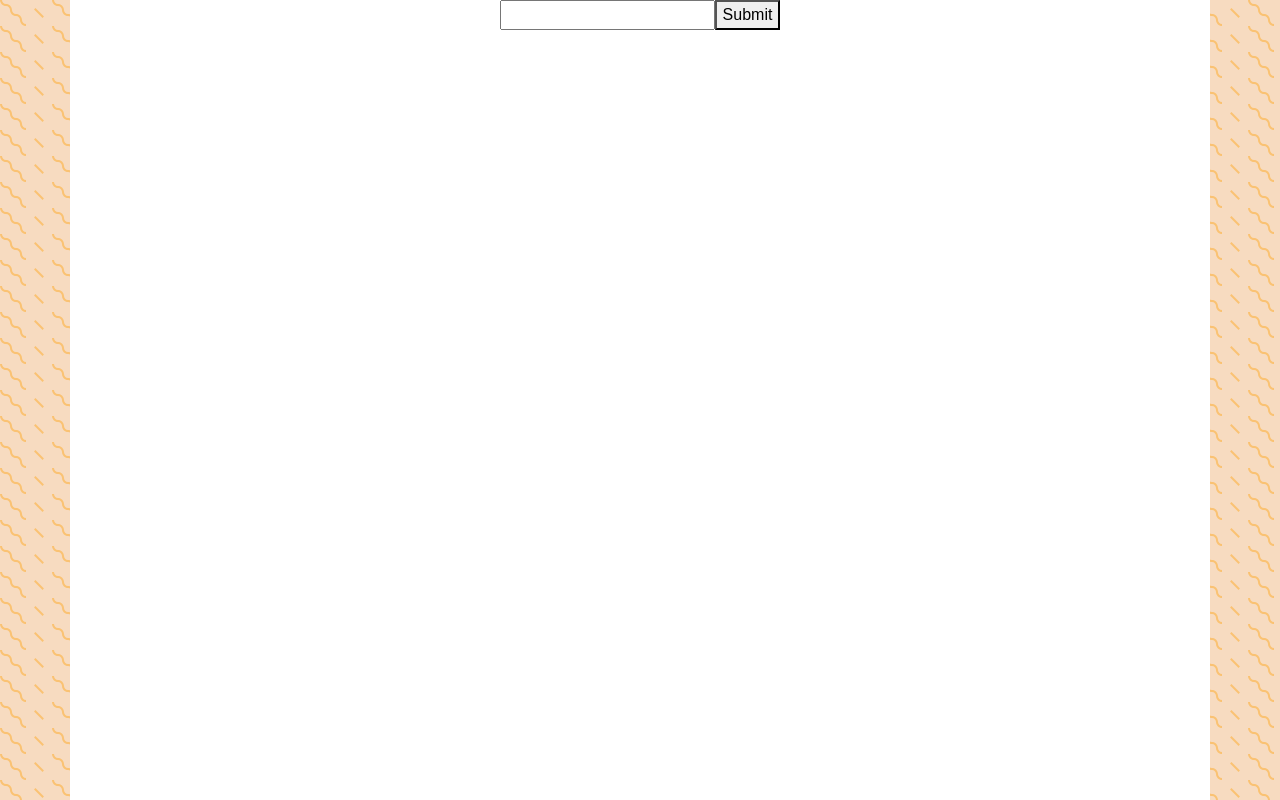
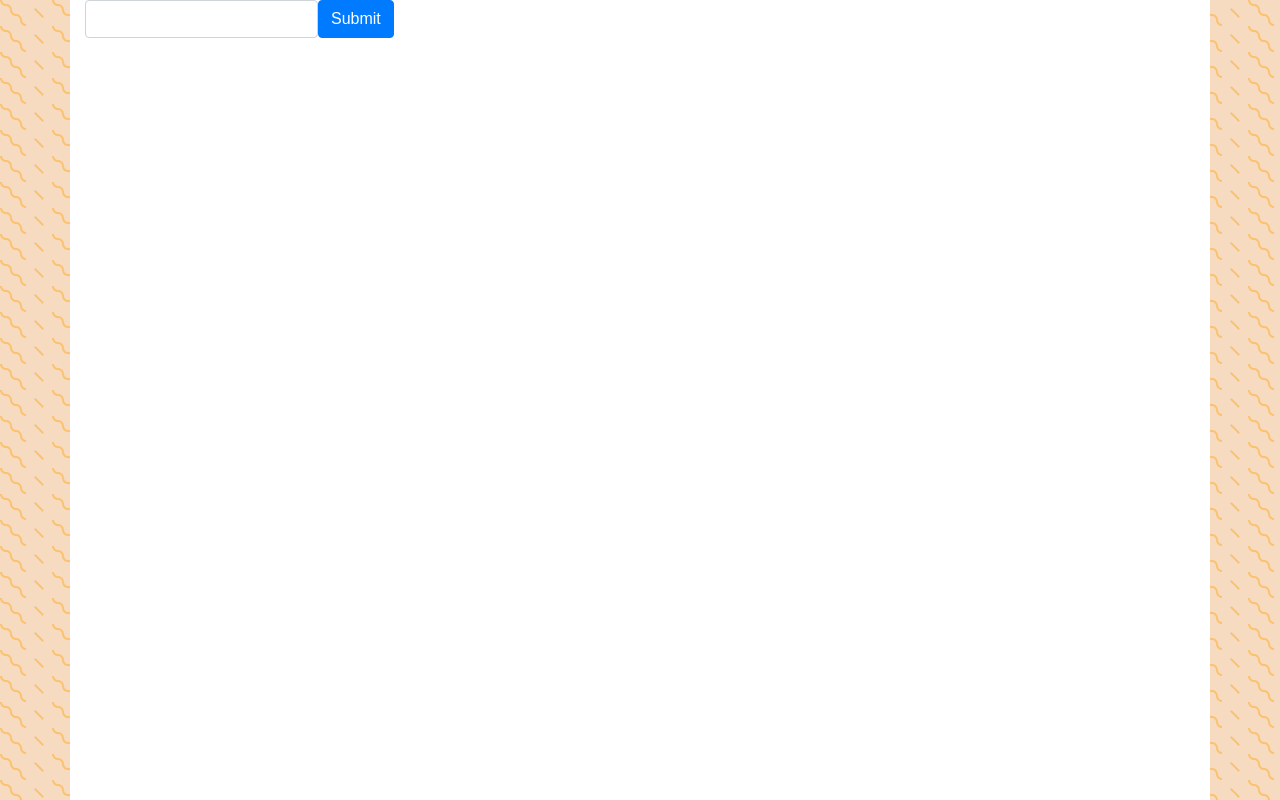
Before and after one commit to MatiasLappalainen/vincit-ankka, a React (Create React App) app: page /add in a window 1280 px wide. Built offline with nearby package versions, Linux system fonts and the light colour scheme.

Commit message:
Added select component Made styling changes on FormWrapper component and made a plan

```diff
--- a/src/Components/FormWrapper.tsx
+++ b/src/Components/FormWrapper.tsx
@@ -32,14 +32,17 @@ class FormWrapper extends React.Component<{}, FormWrapperState> {
 
   render() {
     return (
-      <form>
+      <form className="form-inline">
+        <div>
         <TextField
           name="description"
           onChange={this.handleChange}
+          variant="form-control"
           value={this.state.description}
           type="text"
         />
-        <button onClick={(e) => this.handleClick(e)}>Submit</button>
+        <button className="btn btn-primary" onClick={(e) => this.handleClick(e)}>Submit</button>
+        </div>
       </form>
     );
   }
--- a/src/Components/TextField.tsx
+++ b/src/Components/TextField.tsx
@@ -3,14 +3,15 @@ import * as React from 'react';
 type TextFieldProps = {
     name: string;
     value: string;
-    type?: string
+    type?: string;
+    variant: string
     onChange(e: React.FormEvent<HTMLInputElement>): void;
 };
 
-const TextField: React.SFC<TextFieldProps> = ({name, onChange, value, type}) => {
+const TextField: React.SFC<TextFieldProps> = ({name, onChange, value, type, variant}) => {
 
     return(
-        <input name={name} type="text" value={value} onChange={onChange} />
+        <input name={name} className={variant} type="text" value={value} onChange={onChange} />
     );
 };
 
@@ -18,6 +19,7 @@ TextField.defaultProps = {
     name: 'input',
     type: 'text',
     value: 'Hello',
+    variant: 'form-control'
 };
 
 export default TextField;
```
Also changed, not shown: src/Components/Select.tsx (added, +11 -0 lines), suunnitelma.txt.
